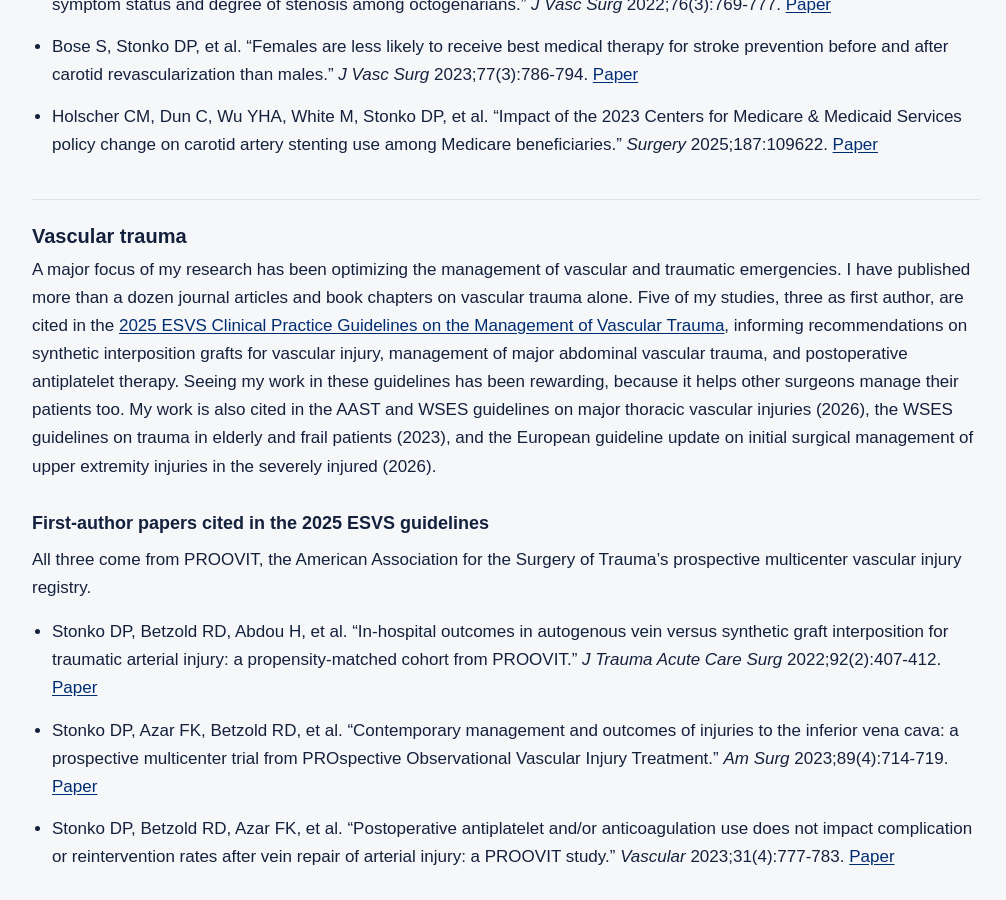
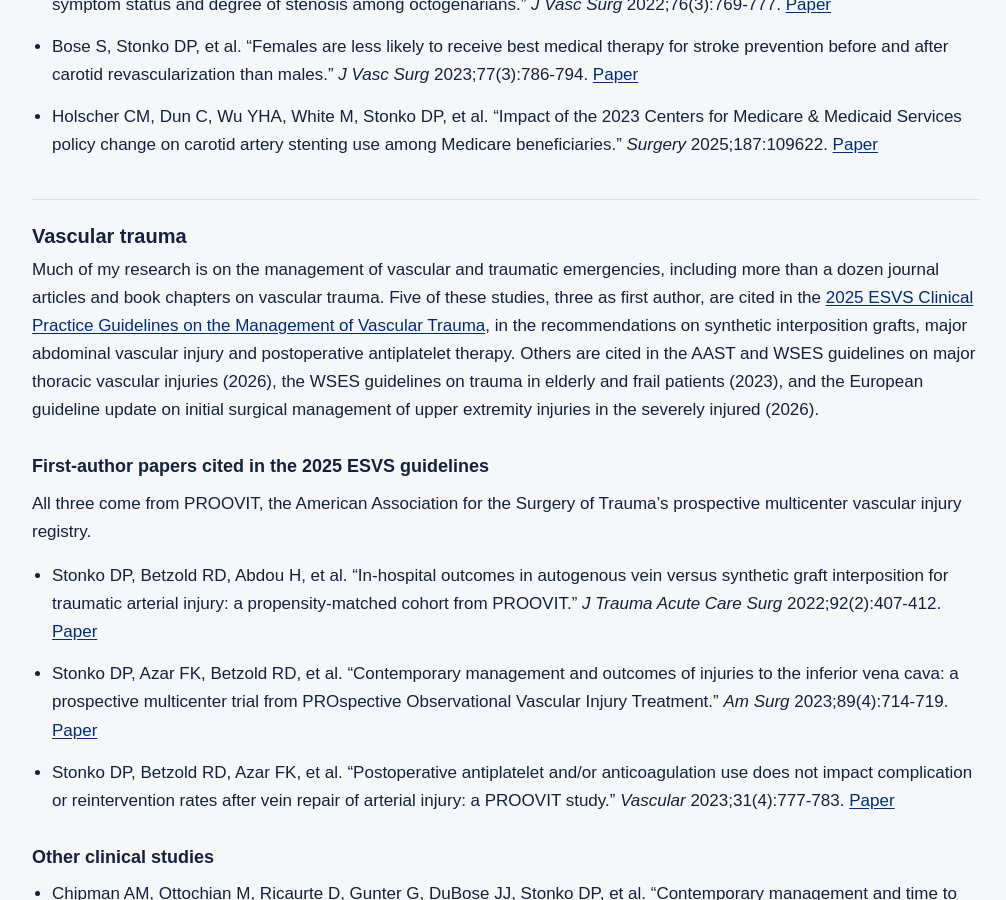
Before and after one commit to davidstonko/ai-surgery, a Jekyll site: the page built from docs/research/index.md, in a window 1280 px wide and 900 px high, scrolled down 3841 px. Shown: the whole window, without its empty margins (134-1140 px from the left). Built offline with Jekyll 4.4.1, drawn with Linux system fonts in a browser that asks for light colours.

Commit message:
Research: plainer vascular trauma intro
Co-Authored-By: Claude Opus 5.5 <noreply@anthropic.com>
Claude-Session: https://claude.ai/code/session_01CC9uqAMJHVu3pkJefiANJN

```diff
--- a/docs/research/index.md
+++ b/docs/research/index.md
@@ -117,7 +117,7 @@ More of my carotid work:
 
 ### Vascular trauma
 
-A major focus of my research has been optimizing the management of vascular and traumatic emergencies. I have published more than a dozen journal articles and book chapters on vascular trauma alone. Five of my studies, three as first author, are cited in the [2025 ESVS Clinical Practice Guidelines on the Management of Vascular Trauma](https://doi.org/10.1016/j.ejvs.2024.12.018), informing recommendations on synthetic interposition grafts for vascular injury, management of major abdominal vascular trauma, and postoperative antiplatelet therapy. Seeing my work in these guidelines has been rewarding, because it helps other surgeons manage their patients too. My work is also cited in the AAST and WSES guidelines on major thoracic vascular injuries (2026), the WSES guidelines on trauma in elderly and frail patients (2023), and the European guideline update on initial surgical management of upper extremity injuries in the severely injured (2026).
+Much of my research is on the management of vascular and traumatic emergencies, including more than a dozen journal articles and book chapters on vascular trauma. Five of these studies, three as first author, are cited in the [2025 ESVS Clinical Practice Guidelines on the Management of Vascular Trauma](https://doi.org/10.1016/j.ejvs.2024.12.018), in the recommendations on synthetic interposition grafts, major abdominal vascular injury and postoperative antiplatelet therapy. Others are cited in the AAST and WSES guidelines on major thoracic vascular injuries (2026), the WSES guidelines on trauma in elderly and frail patients (2023), and the European guideline update on initial surgical management of upper extremity injuries in the severely injured (2026).
 
 #### First-author papers cited in the 2025 ESVS guidelines
 
```
